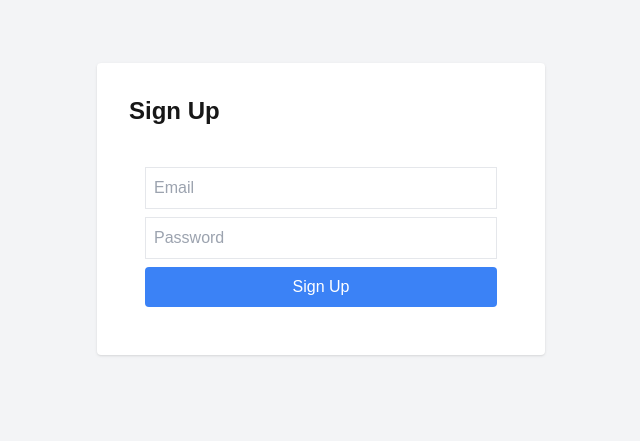
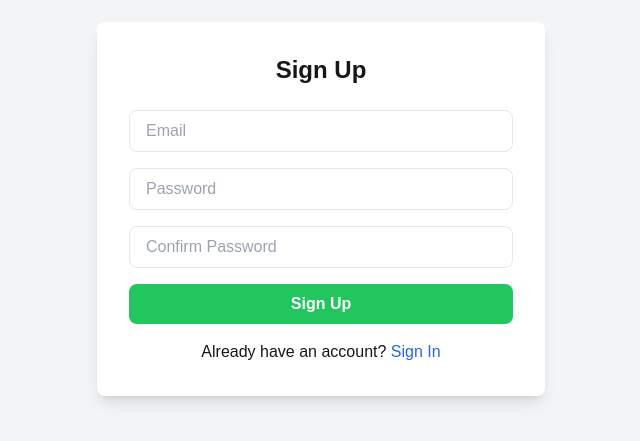
Before and after one commit to lkingl123/webdevlanding, a Next.js app: page /auth/signup in a window 1280 px wide. Shown: the part 191-632 px from the top of the page, without its empty margins (319-959 px from the left). Built offline with nearby package versions, Linux system fonts and the light colour scheme; no server answers.

Commit message:
auth fixed

```diff
--- a/firebaseConfig.js
+++ b/firebaseConfig.js
@@ -1,6 +1,6 @@
+// src/firebaseConfig.ts
 import { initializeApp } from "firebase/app";
 import { getAuth } from "firebase/auth";
-import { getFirestore } from "firebase/firestore";
 
 const firebaseConfig = {
   apiKey: process.env.NEXT_PUBLIC_FIREBASE_API_KEY,
@@ -9,9 +9,9 @@ const firebaseConfig = {
   storageBucket: process.env.NEXT_PUBLIC_FIREBASE_STORAGE_BUCKET,
   messagingSenderId: process.env.NEXT_PUBLIC_FIREBASE_MESSAGING_SENDER_ID,
   appId: process.env.NEXT_PUBLIC_FIREBASE_APP_ID,
+  measurementId: process.env.NEXT_PUBLIC_FIREBASE_MEASUREMENT_ID,
 };
 
-
+// Initialize Firebase
 const app = initializeApp(firebaseConfig);
 export const auth = getAuth(app);
-export const db = getFirestore(app);
--- a/src/app/auth/signin/page.tsx
+++ b/src/app/auth/signin/page.tsx
@@ -1,13 +1,115 @@
 // src/app/auth/signin/page.tsx
-import SignInForm from "../../../components/SignInForm";
+'use client';
 
-export default function SignInPage() {
+import { useState } from "react";
+import { signInWithEmailAndPassword, sendEmailVerification } from "firebase/auth";
+import { auth } from "../../../../firebaseConfig";
+import Link from "next/link";
+import { useRouter } from "next/navigation";
+
+export default function SignIn() {
+  const [email, setEmail] = useState("");
+  const [password, setPassword] = useState("");
+  const [error, setError] = useState<string | null>(null);
+  const [loading, setLoading] = useState(false);
+  const router = useRouter();
+
+    const handleSignIn = async (e: React.FormEvent) => {
+        e.preventDefault();
+        setError(null);
+
+        try {
+          setLoading(true);
+          const userCredential = await signInWithEmailAndPassword(auth, email, password);
+          const user = userCredential.user;
+
+          // Check if the user's email is verified
+          if (!user.emailVerified) {
+            setLoading(false);
+            setError(
+              "Please verify your email before logging in. A verification link has been sent to your email."
+            );
+
+            // Optionally, resend the verification email
+            await sendEmailVerification(user);
+            return;
+          }
+
+          // Redirect after successful login if the email is verified
+          router.push("/dashboard");
+        } catch (err: any) {
+          setLoading(false);
+          handleFirebaseError(err);
+        }
+      };
+
+  const handleFirebaseError = (err: any) => {
+    const supportMessage = "For direct support, please call 385-392-3207.";
+    const errorMessage = err.message || `Something went wrong. ${supportMessage}`;
+
+    switch (err.code) {
+      case "auth/invalid-email":
+        setError(`The email address is not valid. ${supportMessage}`);
+        break;
+      case "auth/user-disabled":
+        setError(`This user account has been disabled. ${supportMessage}`);
+        break;
+      case "auth/user-not-found":
+        setError(`No user found with this email. ${supportMessage}`);
+        break;
+      case "auth/wrong-password":
+        setError(`The password is incorrect. ${supportMessage}`);
+        break;
+      case "auth/invalid-credential":
+        setError(`Invalid login credentials provided. ${supportMessage}`);
+        break;
+        case "auth/too-many-requests":
+        setError("Be sure to verify your email to proceed.");
+        break;
+        default:
+            setError(errorMessage);
+        }
+    };
+
   return (
-    <main className="min-h-screen flex items-center justify-center bg-gray-100">
-      <div className="w-full max-w-md bg-white p-8 rounded shadow">
-        <h2 className="text-2xl font-bold mb-6">Sign In</h2>
-        <SignInForm />
+    <div className="flex flex-col items-center justify-center min-h-screen bg-gray-100">
+      <div className="bg-white p-8 rounded-lg shadow-lg w-full max-w-md">
+        <h2 className="text-2xl font-semibold mb-6 text-center">Sign In</h2>
+        <form onSubmit={handleSignIn} className="space-y-4">
+          <input
+            type="email"
+            placeholder="Email"
+            value={email}
+            onChange={(e) => setEmail(e.target.value)}
+            className="w-full px-4 py-2 border rounded-lg"
+            required
+          />
+          <input
+            type="password"
+            placeholder="Password"
+            value={password}
+            onChange={(e) => setPassword(e.target.value)}
+            className="w-full px-4 py-2 border rounded-lg"
+            required
+          />
+          {error && <p className="text-red-500 text-sm">{error}</p>}
+          <button
+            type="submit"
+            className={`w-full py-2 rounded-lg text-white font-semibold ${
+              loading ? "bg-gray-500 cursor-not-allowed" : "bg-blue-600 hover:bg-blue-700"
+            }`}
+            disabled={loading}
+          >
+            {loading ? "Signing In..." : "Sign In"}
+          </button>
+        </form>
+        <p className="mt-4 text-center">
+          Don't have an account?{" "}
+          <Link href="/auth/signup" className="text-blue-600 hover:underline">
+            Sign Up
+          </Link>
+        </p>
       </div>
-    </main>
+    </div>
   );
 }
--- a/src/app/auth/signup/page.tsx
+++ b/src/app/auth/signup/page.tsx
@@ -1,13 +1,113 @@
 // src/app/auth/signup/page.tsx
-import SignInForm from "../../../components/SignInForm";
+'use client';
 
-export default function SignUpPage() {
+import { useState } from "react";
+import {
+  createUserWithEmailAndPassword,
+  sendEmailVerification,
+} from "firebase/auth";
+import { auth } from "../../../../firebaseConfig";
+import { useRouter } from "next/navigation";
+import Link from "next/link";
+
+export default function SignUp() {
+  const [email, setEmail] = useState("");
+  const [password, setPassword] = useState("");
+  const [confirmPassword, setConfirmPassword] = useState("");
+  const [error, setError] = useState<string | null>(null);
+  const [loading, setLoading] = useState(false);
+  const [message, setMessage] = useState<string | null>(null);
+  const router = useRouter();
+
+  const handleSignUp = async (e: React.FormEvent) => {
+    e.preventDefault();
+    setError(null);
+    setMessage(null);
+
+    if (password !== confirmPassword) {
+      setError("Passwords do not match.");
+      return;
+    }
+
+    if (password.length < 6) {
+      setError("Password must be at least 6 characters.");
+      return;
+    }
+
+    try {
+      setLoading(true);
+      const userCredential = await createUserWithEmailAndPassword(
+        auth,
+        email,
+        password
+      );
+
+      const user = userCredential.user;
+
+      // Send email verification
+    await sendEmailVerification(user);
+
+    setLoading(false);
+
+    // Redirect to 'Check your email' page
+    router.push("/auth/check-email");
+
+    } catch (err: any) {
+      setLoading(false);
+      setError(err.message || "Failed to create account. Please try again.");
+    }
+  };
+
   return (
-    <main className="min-h-screen flex items-center justify-center bg-gray-100">
-      <div className="w-full max-w-md bg-white p-8 rounded shadow">
-        <h2 className="text-2xl font-bold mb-6">Sign Up</h2>
-        <SignInForm isSignUp />
+    <div className="flex flex-col items-center justify-center min-h-screen bg-gray-100">
+      <div className="bg-white p-8 rounded-lg shadow-lg w-full max-w-md">
+        <h2 className="text-2xl font-semibold mb-6 text-center">Sign Up</h2>
+        <form onSubmit={handleSignUp} className="space-y-4">
+          <input
+            type="email"
+            placeholder="Email"
+            value={email}
+            onChange={(e) => setEmail(e.target.value)}
+            className="w-full px-4 py-2 border rounded-lg"
+            required
+          />
+          <input
+            type="password"
+            placeholder="Password"
+            value={password}
+            onChange={(e) => setPassword(e.target.value)}
+            className="w-full px-4 py-2 border rounded-lg"
+            required
+          />
+          <input
+            type="password"
+            placeholder="Confirm Password"
+            value={confirmPassword}
+            onChange={(e) => setConfirmPassword(e.target.value)}
+            className="w-full px-4 py-2 border rounded-lg"
+            required
+          />
+          {error && <p className="text-red-500 text-sm">{error}</p>}
+          {message && <p className="text-green-500 text-sm">{message}</p>}
+          <button
+            type="submit"
+            className={`w-full py-2 rounded-lg text-white font-semibold ${
+              loading
+                ? "bg-gray-500 cursor-not-allowed"
+                : "bg-green-500 hover:bg-green-600"
+            }`}
+            disabled={loading}
+          >
+            {loading ? "Creating Account..." : "Sign Up"}
+          </button>
+        </form>
+        <p className="mt-4 text-center">
+          Already have an account?{" "}
+          <Link href="/auth/signin" className="text-blue-600 hover:underline">
+            Sign In
+          </Link>
+        </p>
       </div>
-    </main>
+    </div>
   );
 }
--- a/src/app/layout.tsx
+++ b/src/app/layout.tsx
@@ -2,6 +2,7 @@ import type { Metadata } from "next";
 import localFont from "next/font/local";
 import "./globals.css";
 
+// Importing custom fonts
 const geistSans = localFont({
   src: "./fonts/GeistVF.woff",
   variable: "--font-geist-sans",
@@ -25,9 +26,7 @@ export default function RootLayout({
 }>) {
   return (
     <html lang="en">
-      <body
-        className={`${geistSans.variable} ${geistMono.variable} antialiased`}
-      >
+      <body className="vsc-initialized">
         {children}
       </body>
     </html>
--- a/src/components/SignInForm.tsx
+++ /dev/null
@@ -1,51 +0,0 @@
-// src/app/components/SignInForm.tsx
-'use client';
-
-import { useState } from "react";
-import { signInWithEmailAndPassword, createUserWithEmailAndPassword } from "firebase/auth";
-import { auth } from "../../firebaseConfig";
-
-export default function SignInForm({ isSignUp = false }) {
-  const [email, setEmail] = useState("");
-  const [password, setPassword] = useState("");
-
-  const handleAuth = async () => {
-    try {
-      if (isSignUp) {
-        await createUserWithEmailAndPassword(auth, email, password);
-        alert("User created successfully!");
-      } else {
-        await signInWithEmailAndPassword(auth, email, password);
-        alert("Logged in successfully!");
-      }
-    } catch (error) {
-      if (error instanceof Error) {
-        console.error("Authentication Error: ", error.message);
-      } else {
-        console.error("An unexpected error occurred.");
-      }
-    }
-  };
-
-  return (
-    <div className="p-4">
-      <input
-        type="email"
-        placeholder="Email"
-        value={email}
-        onChange={(e) => setEmail(e.target.value)}
-        className="border p-2 mb-2 w-full"
-      />
-      <input
-        type="password"
-        placeholder="Password"
-        value={password}
-        onChange={(e) => setPassword(e.target.value)}
-        className="border p-2 mb-2 w-full"
-      />
-      <button onClick={handleAuth} className="bg-blue-500 text-white px-4 py-2 rounded w-full">
-        {isSignUp ? "Sign Up" : "Sign In"}
-      </button>
-    </div>
-  );
-}
```
Also changed, not shown: src/app/auth/check-email/page.tsx (added, +29 -0 lines), 1 other file (tests, documents, lock files or other folders). Lines whose indentation alone changed are shown as unchanged.
